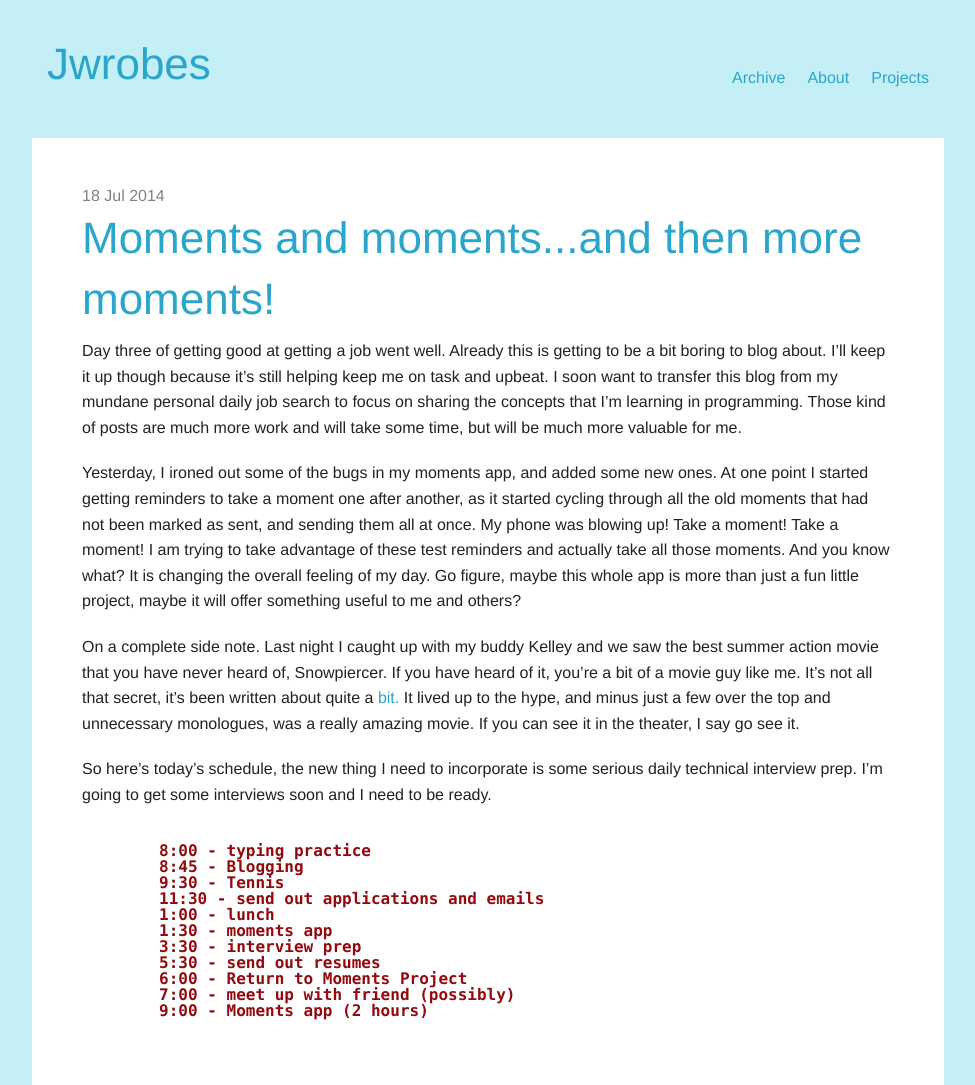
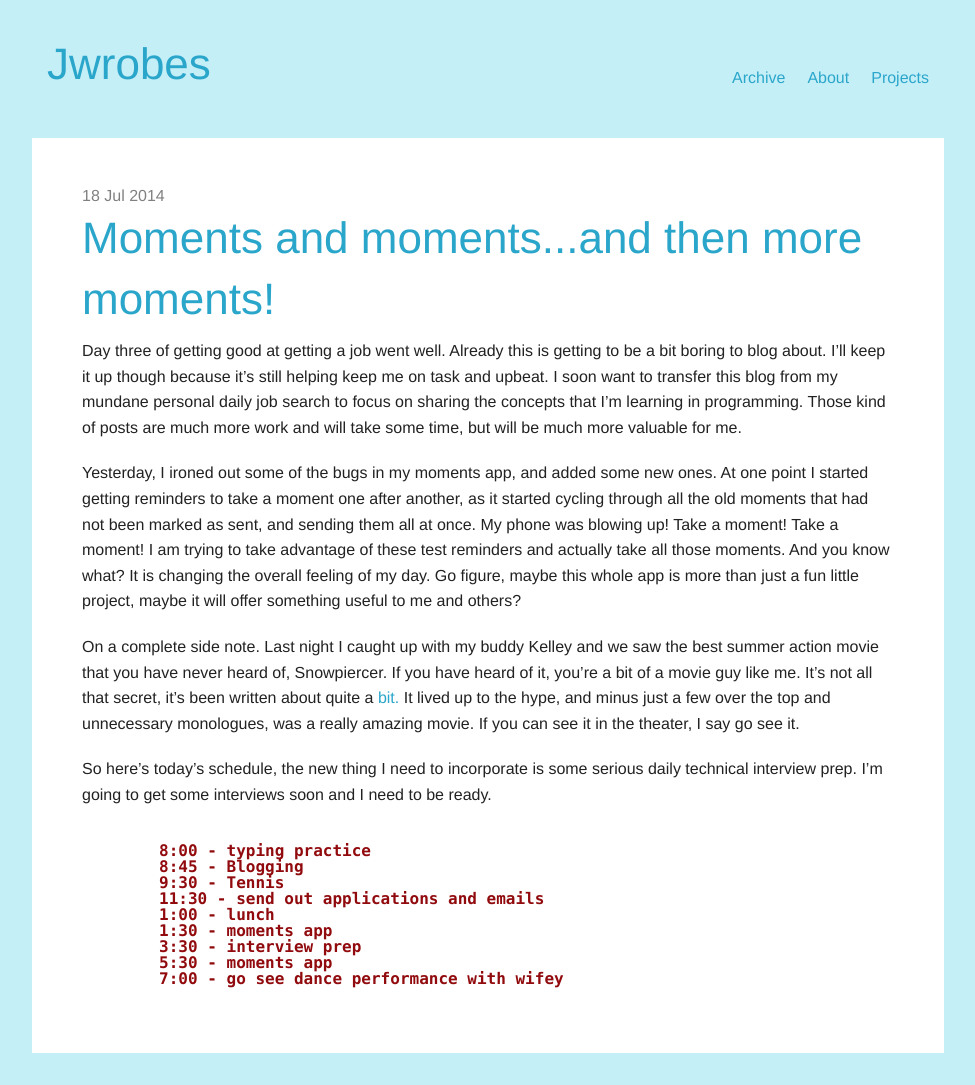
Before and after one commit to jwrobes/jwrobes.github.io, a Jekyll site: the page built from _posts/2014-07-18-too-many-moments.md, in a window 1280 px wide. Shown: the whole page, without its empty margins (152-1127 px from the left). Built offline with Jekyll 4.4.1, drawn with Linux system fonts in a browser that asks for light colours; after the commit the page ends 1053 px from its top, so only the background shows below that.

Commit message:
update schedule

````diff
--- a/_posts/2014-07-18-too-many-moments.md
+++ b/_posts/2014-07-18-too-many-moments.md
@@ -21,9 +21,7 @@ So here's today's schedule, the new thing I need to incorporate is some serious
 	1:00 - lunch
 	1:30 - moments app
 	3:30 - interview prep
-	5:30 - send out resumes
-	6:00 - Return to Moments Project
-	7:00 - meet up with friend (possibly)
-	9:00 - Moments app (2 hours)
+	5:30 - moments app
+	7:00 - go see dance performance with wifey
 
 ```
````
